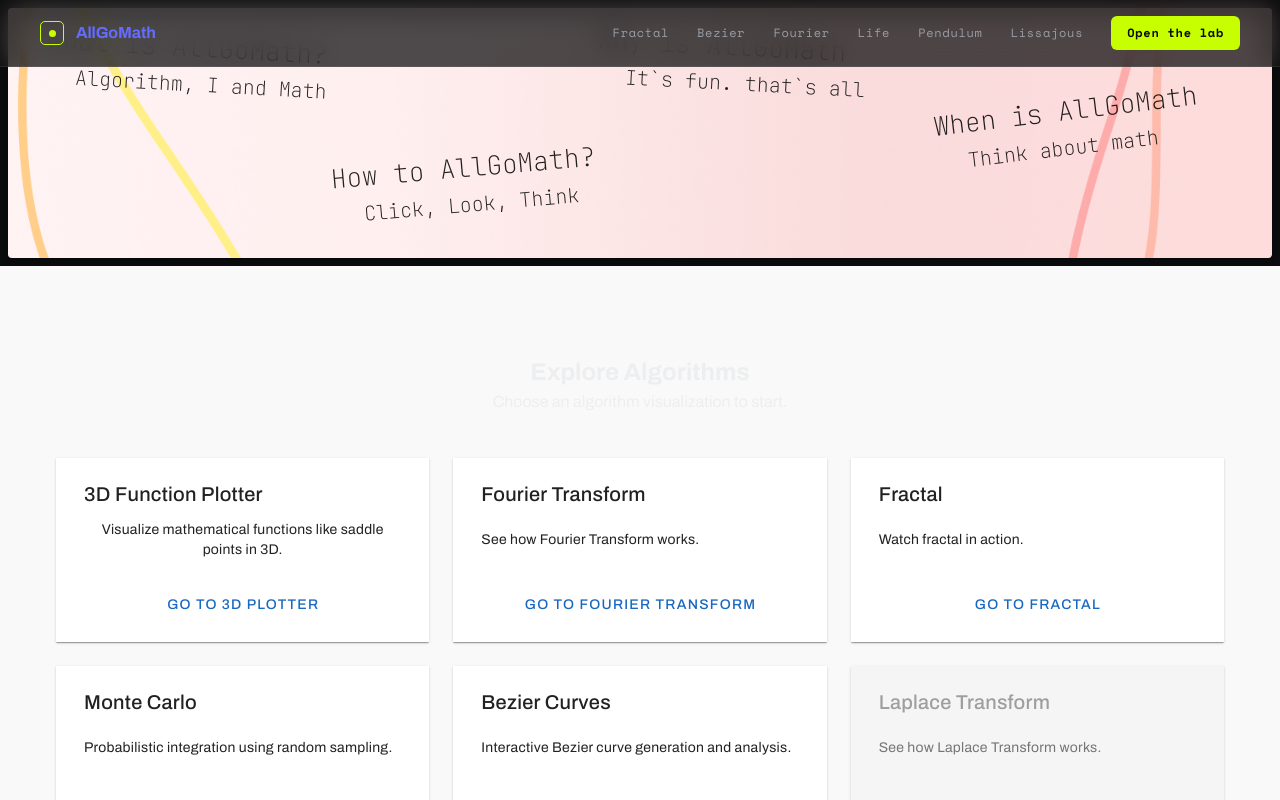
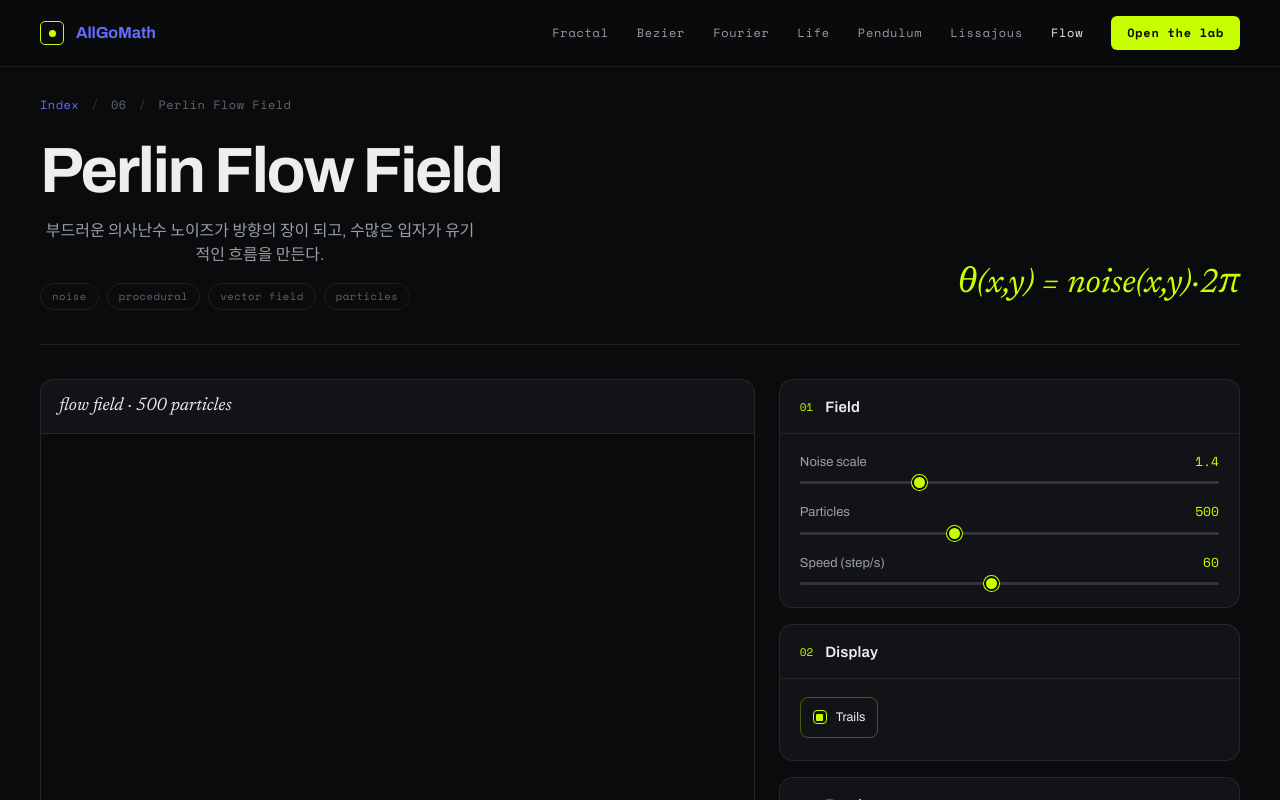
Before and after one commit to YeomYuJun/front_allgo, a Vue app: page /flow in a window 1280 px wide. Before the commit this address led to /. Shown: the top 800 px of the page. Built offline with nearby package versions, Linux system fonts and the light colour scheme; no server answers.

Commit message:
feat: add Perlin Flow Field page with Three.js rendering

```diff
--- /dev/null
+++ b/src/components/Flow.vue
@@ -0,0 +1,154 @@
+<script setup>
+import { ref, computed, watch } from 'vue'
+import * as THREE from 'three'
+import AlgorithmLayout from './ui/AlgorithmLayout.vue'
+import AlgoViewport from './ui/AlgoViewport.vue'
+import ControlPanel from './ui/ControlPanel.vue'
+import RangeField from './ui/RangeField.vue'
+import ToggleControl from './ui/ToggleControl.vue'
+import Readout from './ui/Readout.vue'
+import { useThreeViewport } from '../composables/useThreeViewport.js'
+import { useSimulation } from '../composables/useSimulation.js'
+import { simulate } from '../services/flowApi.js'
+import { spawn, outOfBounds } from '../lib/flowField.js'
+
+const FIELD = 100
+const S = 2.8
+const BATCH = 30
+
+const hostRef = ref(null)
+const scale = ref(1.4)
+const count = ref(500)
+const trailsOn = ref(true)
+
+let lineSeg = null
+let trails = []
+
+const sim = useSimulation({
+  fetchBatch: (state, n) => {
+    const particles = state.particles.map((p, i) => {
+      if (outOfBounds(p[0], p[1], FIELD)) { trails[i] = []; return spawn(FIELD) }
+      return p
+    })
+    return simulate({ particles, scale: scale.value, time: state.time, steps: n })
+      .then((r) => r.steps.map((f, i) => ({ particles: f, time: r.series[i] })))
+  },
+  onStep: (step) => updateScene(step),
+  batch: BATCH,
+  initialSpeed: 60,
+})
+const speed = sim.speed
+
+function toWorld(x, y) {
+  return [(x / FIELD) * 2 * S - S, -((y / FIELD) * 2 * S - S)]
+}
+
+function rebuildLineSegments(n) {
+  if (!lineSeg) return
+  const pos = []
+  const col = []
+  for (let i = 0; i < n; i++) {
+    const t = trails[i]
+    if (!t) continue
+    const m = t.length / 2
+    for (let j = 1; j < m; j++) {
+      const x0 = t[(j - 1) * 2], y0 = t[(j - 1) * 2 + 1], x1 = t[j * 2], y1 = t[j * 2 + 1]
+      const dx = x1 - x0, dy = y1 - y0, len = Math.hypot(dx, dy) || 1
+      const lit = (dy / len + 1) / 2
+      const r = (70 + 130 * lit) / 255, g = (120 + 135 * lit) / 255, bl = 20 / 255
+      pos.push(x0, y0, 0, x1, y1, 0)
+      col.push(r, g, bl, r, g, bl)
+    }
+  }
+  lineSeg.geometry.setAttribute('position', new THREE.BufferAttribute(new Float32Array(pos), 3))
+  lineSeg.geometry.setAttribute('color', new THREE.BufferAttribute(new Float32Array(col), 3))
+}
+
+function updateScene(step) {
+  if (!lineSeg) return
+  const ps = step.particles
+  const K = trailsOn.value ? 12 : 2
+  for (let i = 0; i < ps.length; i++) {
+    const [wx, wy] = toWorld(ps[i][0], ps[i][1])
+    let t = trails[i]
+    if (!t) { t = trails[i] = [] }
+    t.push(wx, wy)
+    while (t.length > K * 2) t.splice(0, 2)
+  }
+  rebuildLineSegments(ps.length)
+}
+
+function resetField() {
+  const n = count.value
+  const particles = Array.from({ length: n }, () => spawn(FIELD))
+  trails = Array.from({ length: n }, () => [])
+  sim.reset({ particles, time: 0 })
+  sim.play()
+}
+
+useThreeViewport(hostRef, {
+  background: '#0a0b0c',
+  cameraPosition: [0, 0, 8],
+  onReady: (sm) => {
+    sm.controls.enabled = false
+    lineSeg = new THREE.LineSegments(
+      new THREE.BufferGeometry(),
+      new THREE.LineBasicMaterial({ vertexColors: true, transparent: true, opacity: 0.65 }),
+    )
+    sm.scene.add(lineSeg)
+    resetField()
+  },
+})
+
+watch(count, () => resetField())
+watch(scale, () => sim.invalidate())
+
+const readoutItems = computed(() => [{ k: 'particles', v: count.value, acc: true }])
+</script>
+
+<template>
+  <AlgorithmLayout
+    index="06" title="Perlin Flow Field"
+    subtitle="부드러운 의사난수 노이즈가 방향의 장이 되고, 수많은 입자가 유기적인 흐름을 만든다."
+    :tags="['noise', 'procedural', 'vector field', 'particles']" eq="θ(x,y) = noise(x,y)·2π">
+    <template #viewport>
+      <AlgoViewport>
+        <template #expr>flow field · {{ count }} particles</template>
+        <template #status>
+          <div class="ln"><b>{{ count }}</b> particles in field</div>
+        </template>
+        <div ref="hostRef" class="vp-host"></div>
+      </AlgoViewport>
+    </template>
+
+    <template #controls>
+      <ControlPanel number="01" title="Field">
+        <RangeField v-model="scale" :min="0.4" :max="4" :step="0.1" label="Noise scale" />
+        <RangeField v-model="count" :min="100" :max="1200" :step="50" label="Particles" />
+        <RangeField v-model="speed" :min="10" :max="120" :step="1" label="Speed (step/s)" />
+      </ControlPanel>
+      <ControlPanel number="02" title="Display">
+        <div class="toggles">
+          <ToggleControl v-model="trailsOn" label="Trails" />
+        </div>
+      </ControlPanel>
+      <ControlPanel number="03" title="Readout">
+        <Readout :items="readoutItems" />
+      </ControlPanel>
+    </template>
+
+    <template #explain>
+      <div class="ex-head">
+        <p>펄린 노이즈는 무작위이면서도 부드럽다 — 가까운 점은 가까운 값을 가져 급격한 도약이 없다. 그 값을 각도로 읽으면 평면이 벡터장이 되고, 입자는 발밑의 방향으로 한 걸음씩 나아가며 유선을 그린다. 게임과 영화가 연기·물·바람을 값싸게 흉내 내는 방법이다.</p>
+      </div>
+    </template>
+  </AlgorithmLayout>
+</template>
+
+<style scoped>
+.vp-host{position:absolute;inset:0;}
+.toggles{display:flex;gap:10px;flex-wrap:wrap;}
+.ln b{color:var(--acc);font-weight:400;}
+.ex-head{max-width:60ch;}
+.ex-head p{color:var(--fg-dim);font-size:16px;line-height:1.7;}
+</style>
--- a/src/layout/MainLayout.vue
+++ b/src/layout/MainLayout.vue
@@ -6,6 +6,7 @@ const links = [
   { to: '/cellular-automata', label: 'Life' },
   { to: '/double-pendulum', label: 'Pendulum' },
   { to: '/lissajous', label: 'Lissajous' },
+  { to: '/flow', label: 'Flow' },
 ]
 </script>
 
--- a/src/router/index.js
+++ b/src/router/index.js
@@ -13,6 +13,7 @@ import BFSVisualization from '../components/BFS.vue';
 import CellularAutomata from '../components/CellularAutomata.vue';
 import DoublePendulum from '../components/DoublePendulum.vue';
 import Lissajous from '../components/Lissajous.vue';
+import Flow from '../components/Flow.vue';
 
 // import FourierTransformVisualizer from '../components/FourierTransformVisualizer.vue';
 // import SortingVisualizer from '../components/SortingVisualizer.vue';
@@ -84,6 +85,11 @@ const routes = [
     name: 'Lissajous',
     component: Lissajous,
   },
+  {
+    path: '/flow',
+    name: 'Flow',
+    component: Flow,
+  },
   // Catch-all route for undefined paths - must be at the end
   {
     path: '/:pathMatch(.*)*',
```
